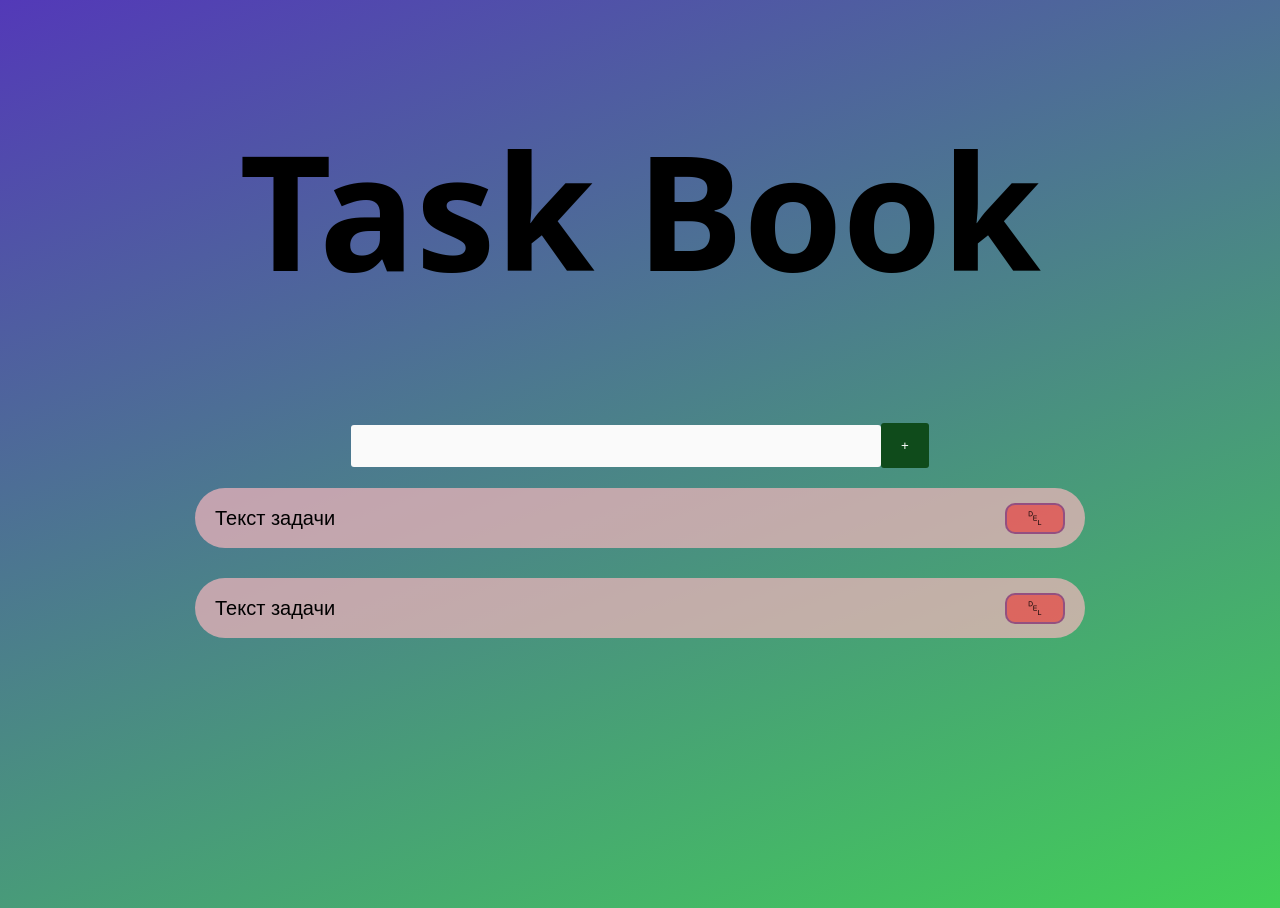
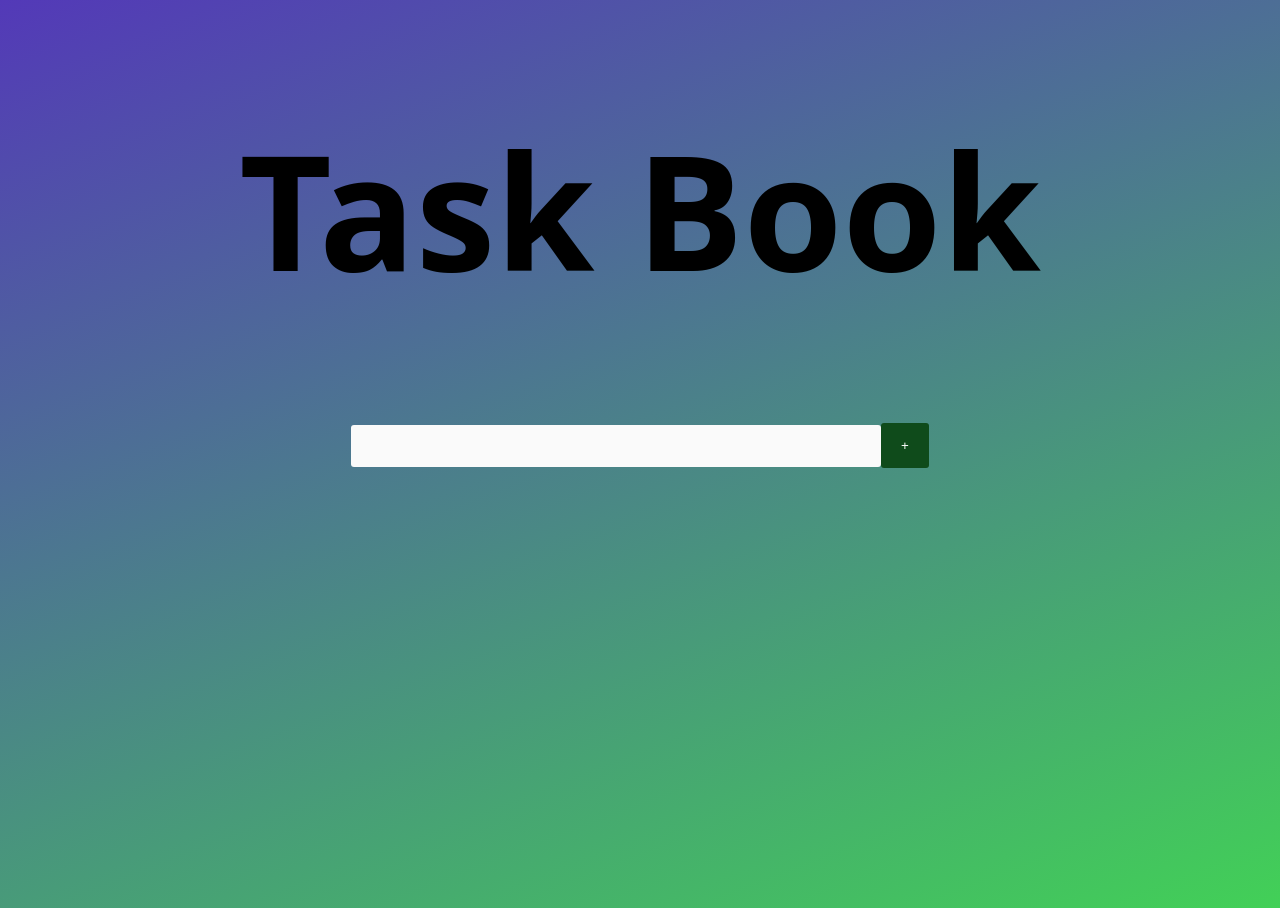
Before and after one commit to Madina-Dzh/TaskBook-vue, a Vue app: page / in a window 1280 px wide. Built offline with nearby package versions, Linux system fonts and the light colour scheme; a web font is replaced by a local one.

Commit message:
Реализовала удаление задачи

```diff
--- a/src/App.vue
+++ b/src/App.vue
@@ -7,7 +7,8 @@
     data() {
       return {
         inputTask: '',
-        error: ''
+        error: '',
+        tasks: []
       }
     },
     methods: {
@@ -26,7 +27,15 @@
         else {
           this.error = ''
         }
+
+        this.tasks.push({
+          text: this.inputTask
+        })
+      },
+      deleteTask(index) {
+        this.tasks.splice(index, 1)
       }
+
     }
   }
 </script>
@@ -35,8 +44,7 @@
   <h1>Task Book</h1>
   <AddTask :changeInput="changeInput" :addTask="addTask"/>
   <p v-show="error != ''">{{error}}</p><br><br>
-  <Task />
-  <Task />
+  <Task v-for="(el, index) in tasks" :key="index" :text="el.text" :deleteTask="deleteTask" :index="index"/>
 </template>
 
 <style scoped>
--- a/src/components/Task.vue
+++ b/src/components/Task.vue
@@ -1,5 +1,19 @@
 <script>
     export default {
+        props: {
+            text: {
+                type: String,
+                required: true
+            },
+            deleteTask: {
+                type: Function,
+                required: true
+            },
+            index: {
+                type: Number,
+                required: true
+            }
+        },
         data() {
             return {
             }
@@ -9,9 +23,9 @@
 
 <template>
     <div class="task">
-        Текст задачи
+        {{text}}
         <div>
-            <button style="background-color: rgba(255, 0, 0, 0.425);">&#9249;</button>
+            <button @click="deleteTask(index)" style="background-color: rgba(255, 0, 0, 0.425);">&#9249;</button>
         </div>
 
     </div>
```
